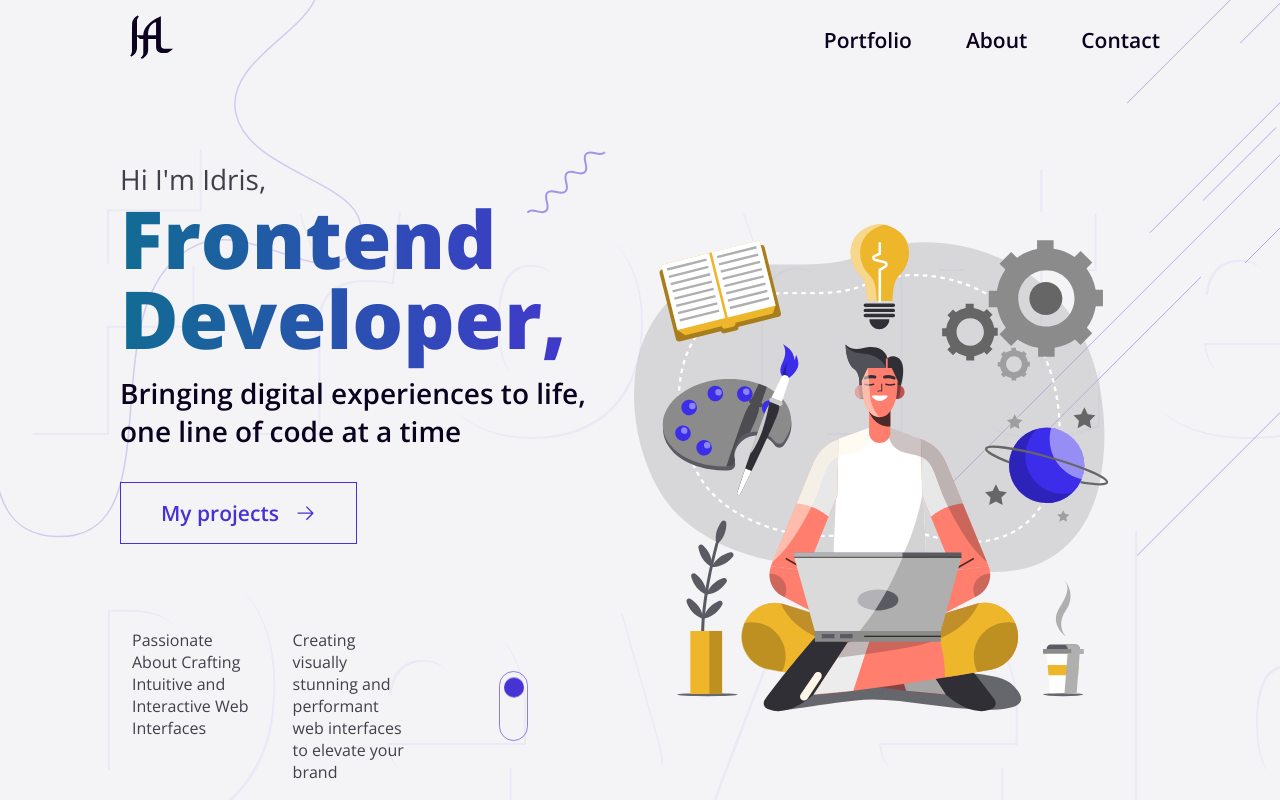
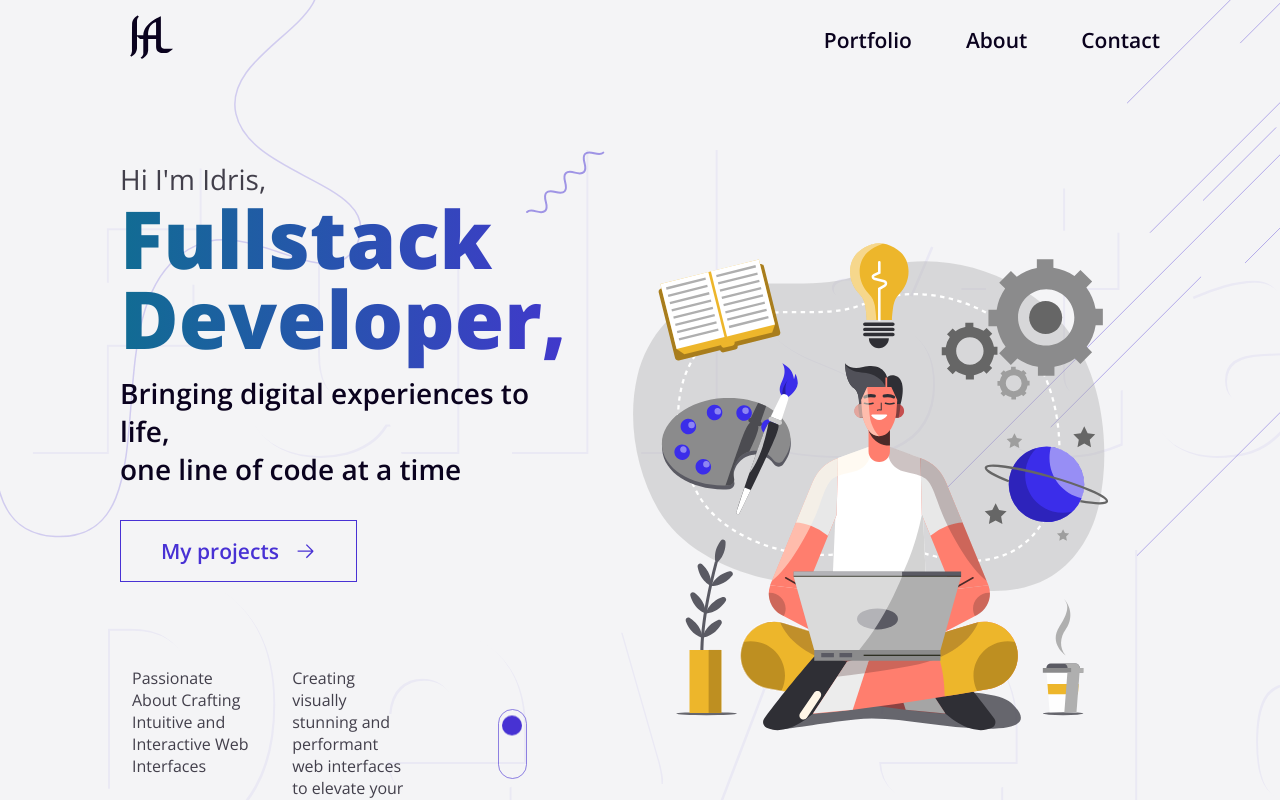
Before and after one commit to idrisaltamimi/portfolio-v4, a React (Vite) app: page / in a window 1280 px wide. Built offline with nearby package versions, Linux system fonts and the light colour scheme.

Commit message:
add changes

```diff
--- a/index.html
+++ b/index.html
@@ -1,21 +1,29 @@
 <!DOCTYPE html>
 <html lang="en">
-
   <head>
     <meta charset="UTF-8" />
-  <link rel="icon" type="image/svg+xml" href="/logo-light.svg" media="(prefers-color-scheme: dark)" />
-  <link rel="icon" type="image/svg+xml" href="/logo.svg" media="(prefers-color-scheme: light)" />
-  <link rel="mask-icon" href="logo.svg" color="#000000">
+    <link
+      rel="icon"
+      type="image/svg+xml"
+      href="/logo-light.svg"
+      media="(prefers-color-scheme: dark)"
+    />
+    <link
+      rel="icon"
+      type="image/svg+xml"
+      href="/logo.svg"
+      media="(prefers-color-scheme: light)"
+    />
+    <link rel="mask-icon" href="logo.svg" color="#000000" />
     <meta name="viewport" content="width=device-width, initial-scale=1.0" />
     <meta name="theme-color" content="#0a021e" />
-  <meta name="author" content="Idris Al Tamimi">
+    <meta name="author" content="Idris Al Tamimi" />
     <meta name="description" content="Idris Al Tamimi personal website" />
-  <title>Idris AlTamimi | Frontend Developer</title>
+    <title>Idris AlTamimi | Fullstack Developer</title>
   </head>
 
   <body>
     <div id="root"></div>
     <script type="module" src="/src/main.tsx"></script>
   </body>
-
 </html>
--- a/src/layout/About/About.tsx
+++ b/src/layout/About/About.tsx
@@ -26,7 +26,7 @@ export default function About() {
           <div className="about--me">
             <h3>Who I'm,</h3>
             <p className="about--info">
-              I am a Frontend Developer with two years of experience. During
+              I am a Fullstack Developer with two years of experience. During
               this time, I've helped startups launch, grow, and improve their
               websites by assisting them in creating new web applications,
               testing, fixing, and elevating web applications' functionality,
--- a/src/layout/Home/Home.tsx
+++ b/src/layout/Home/Home.tsx
@@ -11,7 +11,7 @@ export default function Home() {
         <div className="home--desc">
           <span className="home--overline">Hi I'm Idris,</span>
           <div className="colorful hero--title-wrapper">
-            <h1>Frontend Developer,</h1>
+            <h1>Fullstack Developer,</h1>
             {pattern2Svg}
           </div>
           <h2>
@@ -48,7 +48,7 @@ export default function Home() {
         </div>
       </div>
       <div className="home--overlay-text">
-        Frontend <br /> Developer
+        Fullstack <br /> Developer
       </div>
       {pattern1Svg}
       {pattern3Svg}
```
Lines whose indentation alone changed are shown as unchanged.
